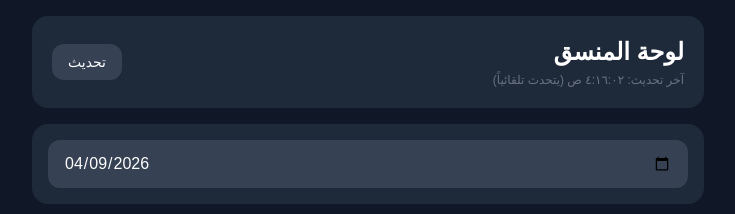
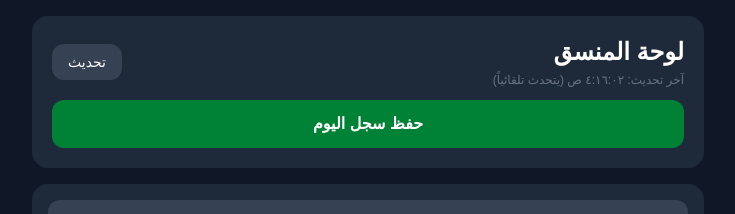
Before and after one commit to alkabby/utmn-coordinating, a Next.js app: page /admin in a window 1280 px wide. Shown: the top 214 px of the page, without its empty margins (272-1007 px from the left). Built offline with nearby package versions, Linux system fonts and the light colour scheme; no server answers.

Commit message:
add daily record save

```diff
--- a/app/admin/page.tsx
+++ b/app/admin/page.tsx
@@ -13,6 +13,8 @@ export default function AdminPage() {
   const [data, setData] = useState<EmployeeStatus[]>([]);
   const [loading, setLoading] = useState(true);
   const [lastUpdate, setLastUpdate] = useState("");
+  const [saving, setSaving] = useState(false);
+  const [saveMsg, setSaveMsg] = useState("");
 
   const load = useCallback(async (d: string) => {
     setLoading(true);
@@ -90,7 +92,8 @@ export default function AdminPage() {
     <main className="min-h-screen bg-gray-900 p-4" dir="rtl">
       <div className="max-w-2xl mx-auto space-y-4">
 
-        <div className="bg-gray-800 rounded-2xl p-5 flex items-center justify-between">
+        <div className="bg-gray-800 rounded-2xl p-5">
+          <div className="flex items-center justify-between mb-3">
             <div>
               <h1 className="text-2xl font-bold text-white">لوحة المنسق</h1>
               {lastUpdate && (
@@ -106,6 +109,36 @@ export default function AdminPage() {
             >
               تحديث
             </button>
+          </div>
+          <button
+            onClick={async () => {
+              setSaving(true);
+              await fetch("/api/sheets", {
+                method: "POST",
+                body: JSON.stringify({
+                  action: "saveDailyRecord",
+                  date,
+                  records: data.map((e) => ({
+                    date,
+                    employeeName: e.name,
+                    attendance: e.attendance,
+                    reason: e.reason,
+                    exitTime: e.exitTime,
+                    time: e.time,
+                  })),
+                }),
+              });
+              setSaving(false);
+              setSaveMsg("تم حفظ سجل اليوم ✅");
+              setTimeout(() => setSaveMsg(""), 3000);
+            }}
+            className="w-full bg-green-700 hover:bg-green-600 text-white font-bold py-3 rounded-xl transition"
+          >
+            {saving ? "جاري الحفظ..." : "حفظ سجل اليوم"}
+          </button>
+          {saveMsg && (
+            <p className="text-green-400 text-center text-sm mt-2">{saveMsg}</p>
+          )}
         </div>
 
         <div className="bg-gray-800 rounded-2xl p-4">
--- a/app/api/sheets/route.ts
+++ b/app/api/sheets/route.ts
@@ -155,6 +155,30 @@ export async function POST(req: Request) {
       }
     }
 
+    // حفظ سجل اليوم
+    if (body.action === "saveDailyRecord") {
+      const rows = body.records.map((r: { date: string; employeeName: string; attendance: string; reason: string; exitTime: string; time: string }) => [
+        r.date, r.employeeName, r.attendance, r.reason, r.exitTime, r.time,
+      ]);
+      // حذف سجلات نفس اليوم إن وجدت
+      const existing = await sheets.spreadsheets.values.get({
+        spreadsheetId: SHEET_ID,
+        range: "Daily_Records!A2:F1000",
+      });
+      const existingRows = existing.data.values || [];
+      const filtered = existingRows.filter((r) => r[0] !== body.date);
+      await sheets.spreadsheets.values.clear({ spreadsheetId: SHEET_ID, range: "Daily_Records!A2:F1000" });
+      const allRows = [...filtered, ...rows];
+      if (allRows.length > 0) {
+        await sheets.spreadsheets.values.update({
+          spreadsheetId: SHEET_ID,
+          range: "Daily_Records!A2",
+          valueInputOption: "USER_ENTERED",
+          requestBody: { values: allRows },
+        });
+      }
+    }
+
     return NextResponse.json({ success: true });
   } catch (e) {
     return NextResponse.json({ error: String(e) }, { status: 500 });
```
Lines whose indentation alone changed are shown as unchanged.
